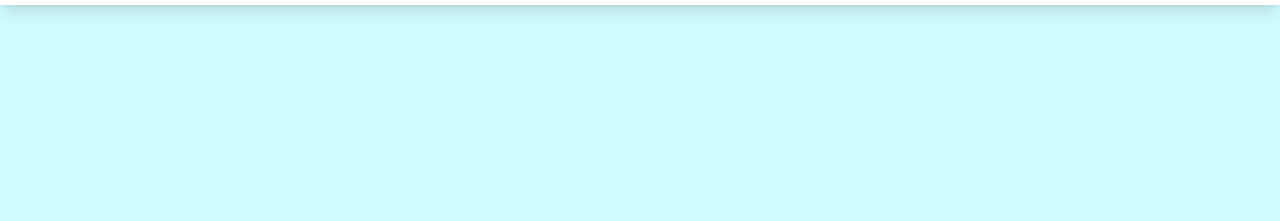
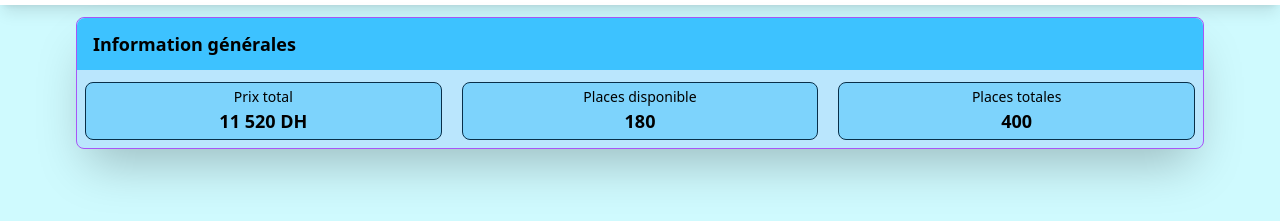
Before and after one commit to KHALIDbouanani/BusDirect-Partie-2, a website with bundled scripts: page index.html in a window 1280 px wide. Shown: the part 51-272 px from the top of the page. Built offline with nearby package versions, Linux system fonts and the light colour scheme.

Commit message:
L'ajoute du 1ére section 'Information générales' qui affiche des informations générales sur les trajets

```diff
--- a/index.html
+++ b/index.html
@@ -18,6 +18,23 @@
             <img class="img-logo w-10 h-10 bg-indigo-700 rounded-full" src="#" alt="Photo de profile">
         </article>
     </header>
+    <main class="max-w-6xl mx-auto p-3 grid grid-cols-1 gap-4 items-start">
+        <section class="info grid grid-cols-3 gap-1 text-lg text-center bg-sky-200 border border-purple-500 rounded-lg shadow-2xl">
+            <p class="col-span-3 bg-[#3DC2FF] rounded-t-lg px-4 py-3 text-start font-bold">Information générales</p>
+            <div class=" p-1 m-2 bg-sky-300 border border-sky-950 rounded-lg">
+                <p class="text-sm">Prix total</p>
+                <p class="font-bold">11 520 DH</p>
+            </div>
+            <div class="p-1 m-2 bg-sky-300 border border-sky-950 rounded-lg">
+                <p class="text-sm">Places disponible</p>
+                <p class="font-bold">180</p>
+            </div>
+            <div class="p-1 m-2 bg-sky-300 border border-sky-950 rounded-lg">
+                <p class="text-sm">Places totales</p>
+                <p class="font-bold">400</p>
+            </div>
+        </section>
 
+    </main>
 </body>
 </html>
```
